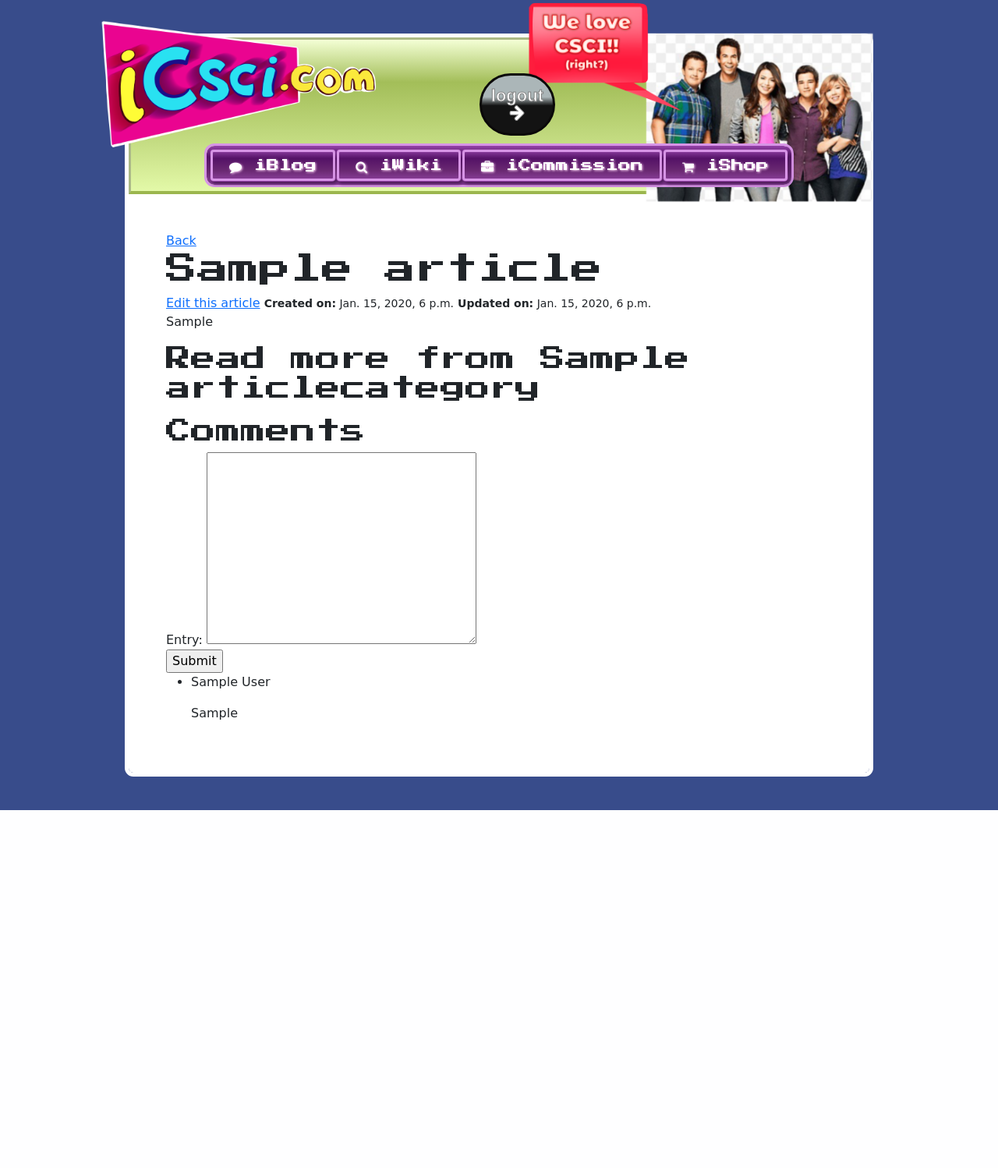
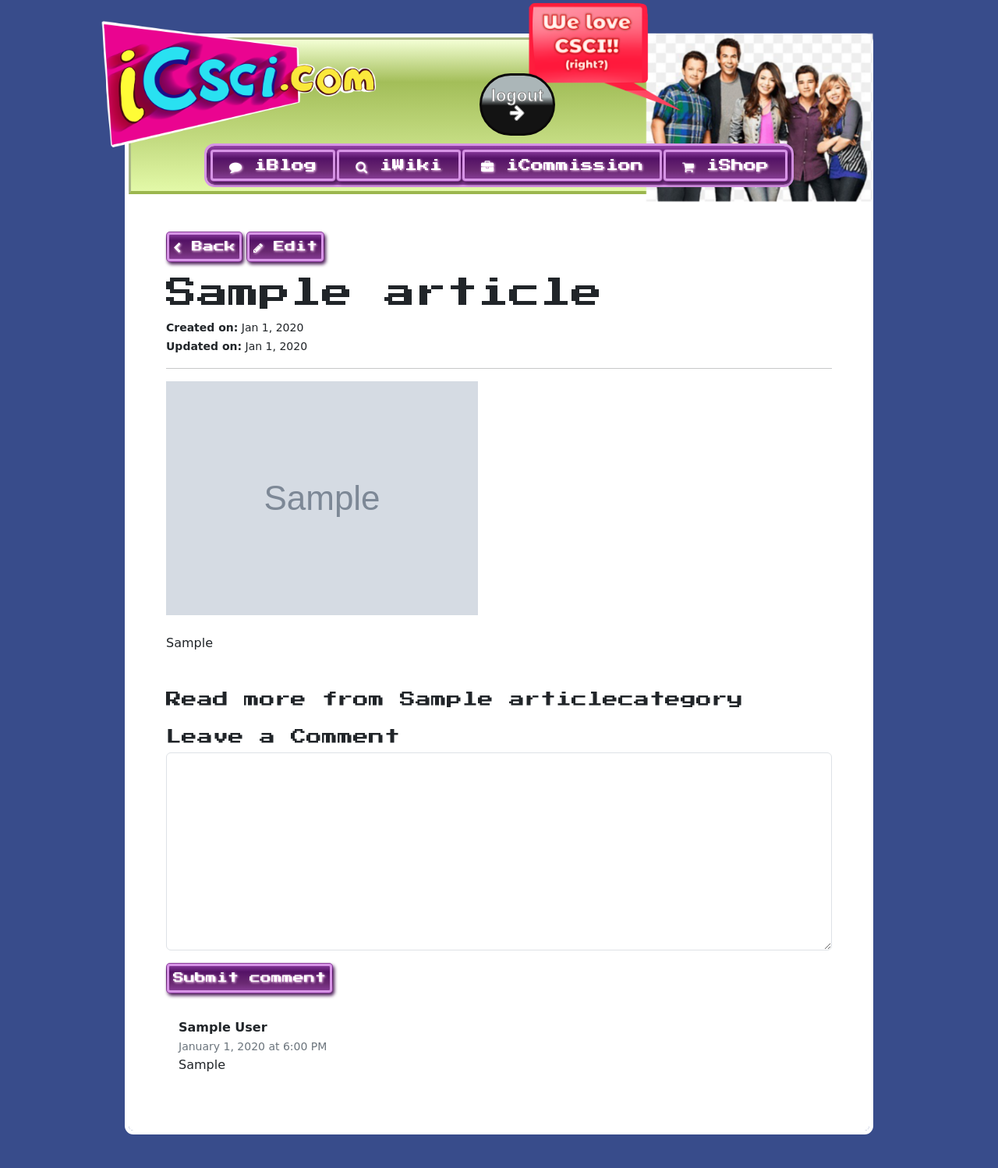
Before and after one commit to irishcreamcb/hobbysite-G-17, a Django app: page /wiki/article/1 in a window 1280 px wide. Shown: the whole page at 78% size. Before the commit the page ends 1039 px from the top, so only its background shows below. Run offline with Django 5.2, Linux system fonts and the light colour scheme; a user stored in the database is signed in; tables that the repository leaves empty hold one stand-in row (values such as "Sample post"); grey boxes marked "Sample" are stand-in pictures; some web fonts are replaced.

Commit message:
Style templates and standardize code

```diff
--- a/wiki/forms.py
+++ b/wiki/forms.py
@@ -5,3 +5,6 @@ class CommentForm(forms.ModelForm):
     class Meta:
         model = Comment
         fields = ['entry']
+        widgets = {
+            'entry': forms.Textarea(attrs={'class': 'form-control'})
+        }
--- a/wiki/templates/wiki/article_detail.html
+++ b/wiki/templates/wiki/article_detail.html
@@ -1,36 +1,42 @@
 {% extends 'base.html' %}
 {% block title %}{{ article.title }}{% endblock %}
 {% block content %}
-<a href="{% url 'wiki:list' %}">Back</a>
-
+<a class="btn btn-sm btn-yassified p-2 mb-3" href="{% url 'wiki:list' %}"><i class="fa fa-chevron-left" aria-hidden="true"></i> Back</a>
+{% if article.author.user == user %}
+<a class="btn btn-sm btn-yassified p-2 mb-3" href="{% url 'wiki:edit' pk=article.pk %}"><i class="fa fa-pencil" aria-hidden="true"></i> Edit</a>
+{% endif %}
 
 <h1>{{ article.title }}</h1>
-{% if article.author.user == user %}
-<a href="{% url 'wiki:edit' pk=article.pk %}">Edit this article</a>
-{% endif %}
-<small><strong>Created on:</strong> {{ article.created_on }}</small>
-<small><strong>Updated on:</strong> {{ article.updated_on }}</small>
+
+<small><strong>Created on:</strong> {{ article.created_on|date:'M n, Y' }}</small><br>
+<small><strong>Updated on:</strong> {{ article.updated_on|date:'M n, Y' }}</small>
 </br>
-<p>{{ article.entry }}</p>
+<hr>
+<img src="{{ article.header_image.url }}" class="img-fluid">
+<p class="mt-4 mb-5">{{ article.entry }}</p>
 
-<h2>Read more from {{ article.category.name }}</h2>
-<ul>
+<h5>Read more from {{ article.category.name }}</h5>
+<ul class="list-group list-group-flush mb-3">
 {% for other_article in read_more %}
-    <li><a href="{{ other_article.get_absolute_url }}">{{ other_article.title }}</a></li>
+    <li class="list-group-item"><a href="{{ other_article.get_absolute_url }}">{{ other_article.title }}</a></li>
 {% endfor %}
 </ul>
-<h2>Comments</h2>
+<h5>Leave a Comment</h5>
 {% if user.is_authenticated %}
     <form method="post">
         {% csrf_token %}
-        {{ comment_form }}
-        <input type="submit" value="Submit">
+        {% for field in form %}
+            {{ field.errors }}
+            {{ field }}
+        {% endfor %}
+        <input class="btn btn-sm btn-yassified mt-3 p-2" type="submit" value="Submit comment">
     </form>
 {% endif %}
-<ul>
+<ul class="list-group list-group-flush mt-4">
 {% for comment in article.comments.all %}
-    <li>
-        <p>{{ comment.author.display_name }}</p>
+    <li class="list-group-item">
+        <p class="mb-0"><strong>{{ comment.author.display_name }}</strong></p>
+        <small class="text-secondary">{{ comment.updated_on|date:'F n, Y' }} at {{ comment.updated_on|date:'g:i A' }}</small>
         <p>{{ comment.entry }}</p>
     </li>
 {% endfor %}
--- a/wiki/templates/wiki/article_form.html
+++ b/wiki/templates/wiki/article_form.html
@@ -6,6 +6,6 @@
     {{ form.as_p }}
     <p>Created on: {{ form.instance.created_on }}</p>
     <p>Updated on: {{ form.instance.updated_on }}</p>
-    <input type="submit" value="Submit">
+    <input class="btn btn-yassified" type="submit" value="Submit">
 </form>
 {% endblock %}
--- a/wiki/urls.py
+++ b/wiki/urls.py
@@ -3,7 +3,7 @@ from .views import *
 
 urlpatterns = [
     path('articles', ArticleListView.as_view(), name='list'),
-    path('article/<int:pk>', article_detail, name='detail'),
+    path('article/<int:pk>', ArticleDetailView.as_view(), name='detail'),
     path('article/add', ArticleCreateView.as_view(), name='add'),
     path('article/<int:pk>/edit', ArticleUpdateView.as_view(), name='edit')
 ]
--- a/wiki/views.py
+++ b/wiki/views.py
@@ -1,7 +1,6 @@
-from django.shortcuts import render
 from django.contrib.auth.mixins import LoginRequiredMixin
 from django.views.generic.edit import CreateView, UpdateView
-from django.views.generic import ListView
+from django.views.generic import ListView, DetailView
 
 from .models import *
 from .forms import CommentForm
@@ -13,6 +12,11 @@ class ArticleCreateView(LoginRequiredMixin, CreateView):
     def get_form(self, form_class=None):
         profile = Profile.objects.get(user=self.request.user)
         form = super().get_form(form_class)
+        form.fields['title'].widget.attrs.update({'class': 'form-control'})
+        form.fields['author'].widget.attrs.update({'class': 'form-control'})
+        form.fields['category'].widget.attrs.update({'class': 'form-control'})
+        form.fields['entry'].widget.attrs.update({'class': 'form-control'})
+        form.fields['header_image'].widget.attrs.update({'class': 'form-control'})
         form.fields['author'].choices = [(profile.id, profile.display_name)]
         return form
 
@@ -22,6 +26,11 @@ class ArticleUpdateView(LoginRequiredMixin, UpdateView):
 
     def get_form(self, form_class=None):
         form = super().get_form(form_class)
+        form.fields['title'].widget.attrs.update({'class': 'form-control'})
+        form.fields['author'].widget.attrs.update({'class': 'form-control'})
+        form.fields['category'].widget.attrs.update({'class': 'form-control'})
+        form.fields['entry'].widget.attrs.update({'class': 'form-control'})
+        form.fields['header_image'].widget.attrs.update({'class': 'form-control'})
         form.fields['author'].disabled = True
         return form
 
@@ -32,27 +41,30 @@ class ArticleListView(ListView):
         return Article.objects.exclude(author__user=self.request.user)
 
     def get_context_data(self, **kwargs):
-        context = super().get_context_data(**kwargs)
-        context['my_articles'] = Article.objects.filter(author__user=self.request.user)
-        return context
+        ctx = super().get_context_data(**kwargs)
+        ctx['my_articles'] = Article.objects.filter(author__user=self.request.user)
+        return ctx
 
-def article_detail(request, pk):
-    form = CommentForm()
-    if request.method == 'POST':
+class ArticleDetailView(DetailView):
+    template_name = 'wiki/article_detail.html'
+    model = Article
+    form_class = CommentForm
+
+    def get_context_data(self, **kwargs):
+        ctx = super().get_context_data(**kwargs)
+        ctx["article"] = Article.objects.get(pk=self.object.pk)
+        ctx["read_more"] = Article.objects.exclude(pk=self.object.pk)
+        ctx["form"] = CommentForm()
+        ctx["comments"] = Article.objects.get(pk=self.object.pk).comments.all()
+        return ctx
+
+    def post(self, request, *args, **kwargs):
+        self.object = self.get_object()
         form = CommentForm(request.POST)
         if form.is_valid():
-            form.fields['entry']
             comment = form.save(commit=False)
             comment.author = Profile.objects.filter(user=request.user)[0]
-            comment.article = Article.objects.get(pk=pk)
+            comment.article = Article.objects.get(pk=self.object.pk)
             comment.save()
             form = CommentForm()
-
-    ctx = {
-        'article': Article.objects.get(pk=pk),
-        'read_more': Article.objects.exclude(pk=pk)[:2],
-        'comment_form': form,
-        'comments': Article.objects.get(pk=pk).comments.all()
-    }
-
-    return render(request, 'wiki/article_detail.html', ctx)
+        return self.get(self, request)
```
Also changed, not shown: wiki/templates/wiki/article_list.html (+8 -10 lines).
